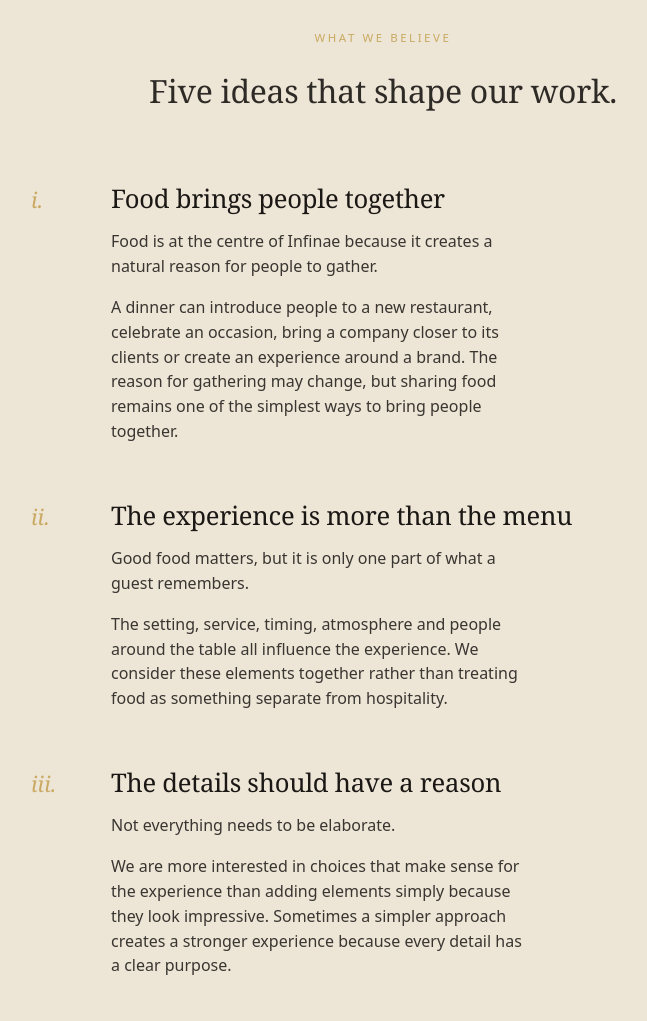
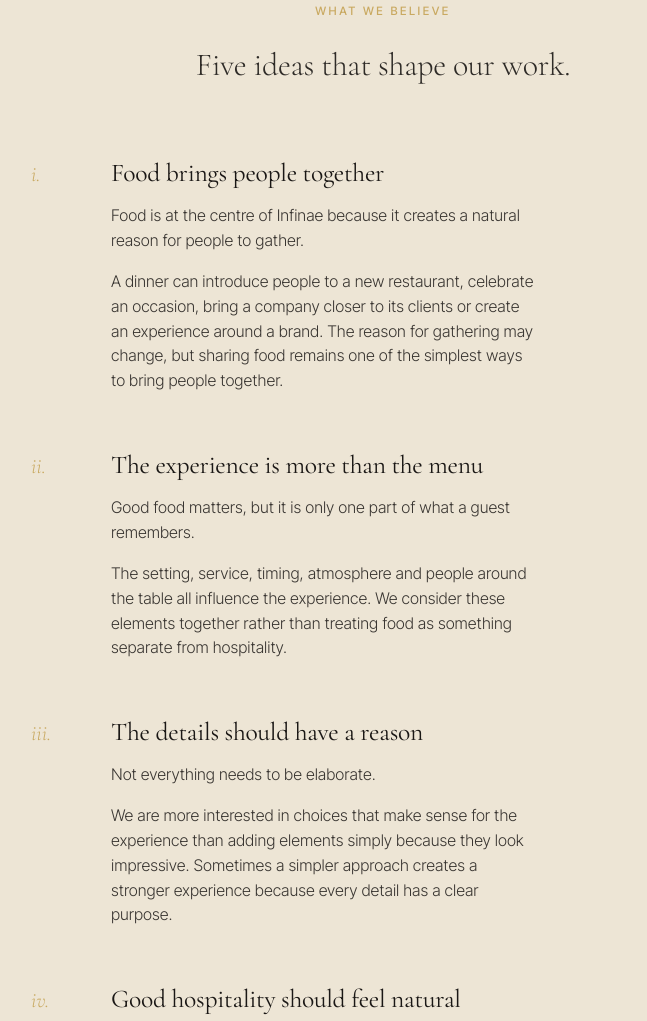
Before and after one commit to RayR24/infinae-web, an Astro site: page /about in a window 1280 px wide. Shown: the part 1094-2115 px from the top of the page, without its empty margins (257-904 px from the left). Built offline with nearby package versions, Linux system fonts and the light colour scheme; Astro itself is replaced by a stand-in of ours.

Commit message:
Fix BaseLayout — restore viewport, fonts, meta tags

```diff
--- a/src/layouts/BaseLayout.astro
+++ b/src/layouts/BaseLayout.astro
@@ -25,17 +25,58 @@ const ogImage = new URL(image, Astro.site ?? "https://www.infinae.co.za");
 <!doctype html>
 <html lang="en">
   <head>
-    <!-- …all your existing meta tags… -->
+    <meta charset="UTF-8" />
+    <meta name="viewport" content="width=device-width, initial-scale=1.0" />
+    <link rel="icon" type="image/svg+xml" href="/favicon.svg" />
+    <meta name="generator" content={Astro.generator} />
 
-    <!-- Organization JSON-LD (already there) -->
-    <script type="application/ld+json" set:html={JSON.stringify({ /* …existing organization… */ })} />
+    <!-- Primary Meta Tags -->
+    <title>{title} | Infinae</title>
+    <meta name="title" content={`${title} | Infinae`} />
+    <meta name="description" content={description} />
+    <link rel="canonical" href={canonicalURL} />
+
+    <!-- Open Graph / Facebook / LinkedIn -->
+    <meta property="og:type" content={type} />
+    <meta property="og:url" content={canonicalURL} />
+    <meta property="og:title" content={`${title} | Infinae`} />
+    <meta property="og:description" content={description} />
+    <meta property="og:image" content={ogImage} />
+    <meta property="og:site_name" content="Infinae" />
+
+    <!-- Twitter -->
+    <meta name="twitter:card" content="summary_large_image" />
+    <meta name="twitter:url" content={canonicalURL} />
+    <meta name="twitter:title" content={`${title} | Infinae`} />
+    <meta name="twitter:description" content={description} />
+    <meta name="twitter:image" content={ogImage} />
+
+    <!-- Structured Data: Organization -->
+    <script type="application/ld+json" set:html={JSON.stringify({
+      "@context": "https://schema.org",
+      "@type": "Organization",
+      "name": "Infinae",
+      "url": "https://www.infinae.co.za",
+      "logo": "https://www.infinae.co.za/images/logo.png",
+      "sameAs": [
+        "https://www.instagram.com/infinaegroup",
+        "https://www.linkedin.com/in/infinae-group-b79657393",
+        "https://www.pinterest.com/infinaegroup"
+      ]
+    })} />
 
     <!-- Optional per-page structured data -->
     {structuredData && (
       <script type="application/ld+json" set:html={JSON.stringify(structuredData)} />
     )}
 
-    <!-- …fonts etc… -->
+    <!-- Fonts -->
+    <link rel="preconnect" href="https://fonts.googleapis.com" />
+    <link rel="preconnect" href="https://fonts.gstatic.com" crossorigin />
+    <link
+      href="https://fonts.googleapis.com/css2?family=Cormorant+Garamond:ital,wght@0,300;0,400;1,300&family=Inter+Tight:wght@300;400;500&display=swap"
+      rel="stylesheet"
+    />
   </head>
   <body>
     <a href="#main" class="skip-link">Skip to content</a>
```
